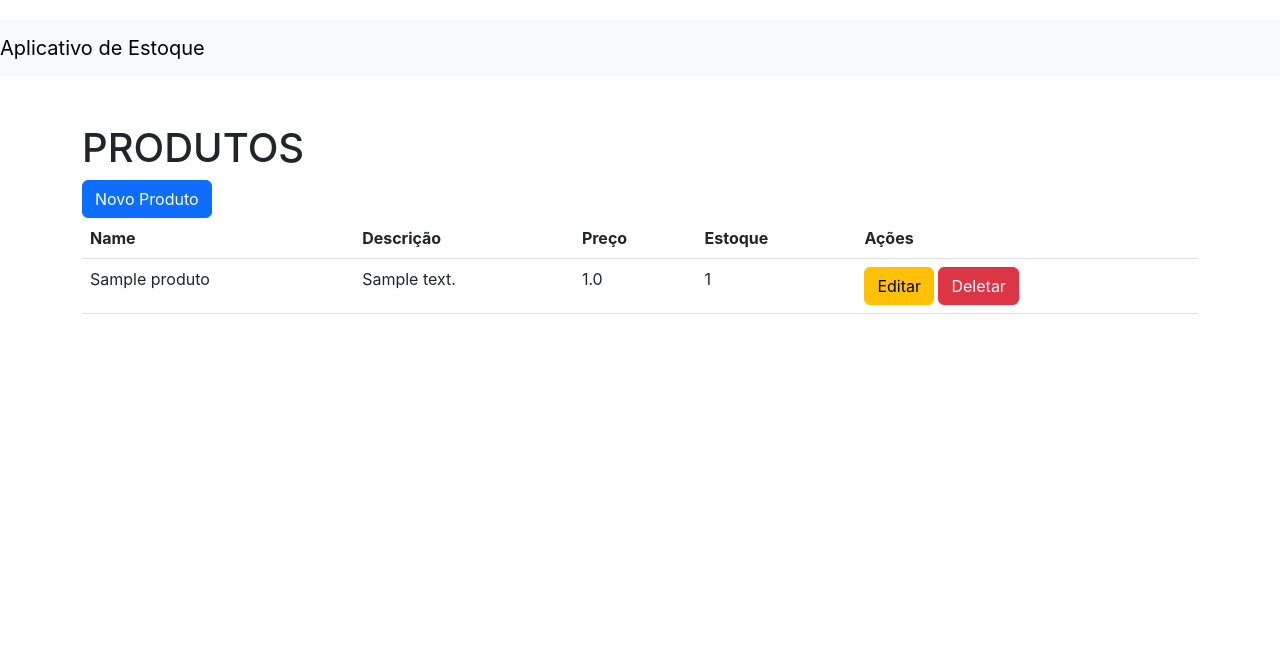
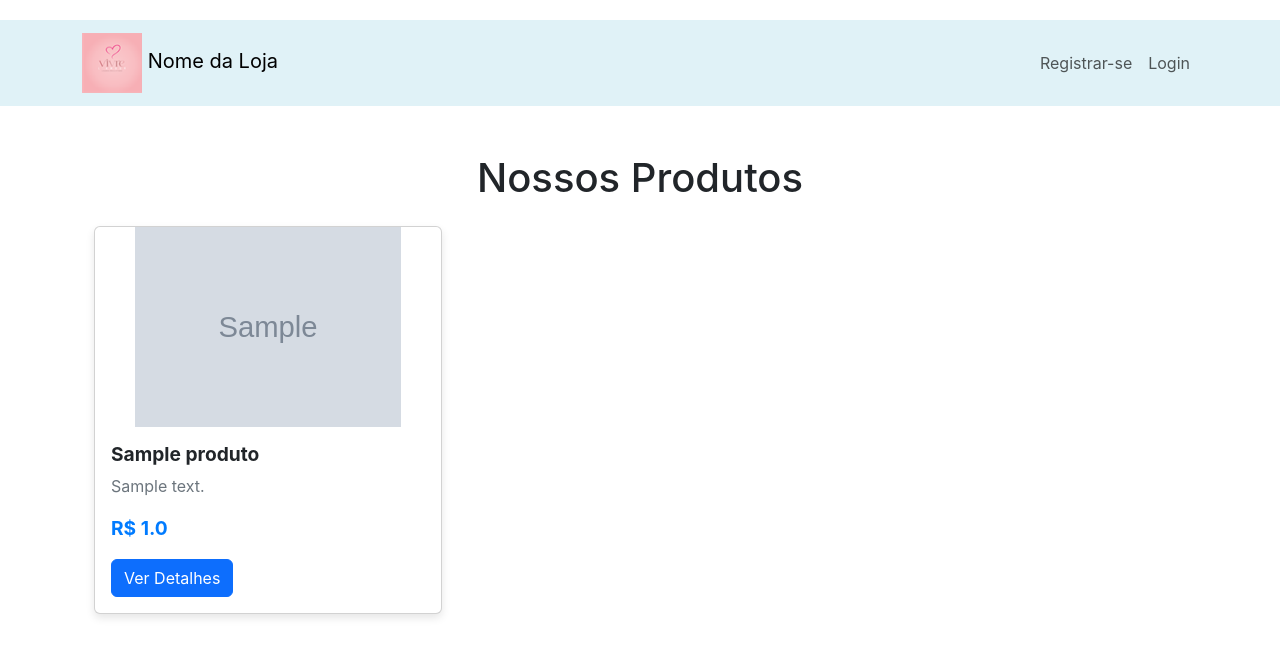
Before and after one commit to gefico/ecommerce, a Flask app: page / in a window 1280 px wide. Shown: the top 657 px of the page. Run offline with Flask 3, Linux system fonts and the light colour scheme; tables that the repository leaves empty hold one stand-in row (values such as "Sample post"); grey boxes marked "Sample" are stand-in pictures; some libraries are stand-ins or nearby versions.

Commit message:
Subindo restante dos arquivos

```diff
--- a/app/__init__.py
+++ b/app/__init__.py
@@ -3,7 +3,7 @@ from flask_sqlalchemy import SQLAlchemy
 
 app = Flask(__name__)
 app.config.from_object('config.Config')
-app.secret_key = 'some_secret'
+app.secret_key = 'e5af987a9e549494c0c9959a893f4a9f'  # Defina uma chave secreta
 db = SQLAlchemy(app)
 
 from app import  models, routes
--- a/app/routes.py
+++ b/app/routes.py
@@ -1,14 +1,76 @@
-from flask import render_template, request, redirect, url_for
+from flask import render_template, request, redirect, url_for,session
 from app import app, db
-from app.models import Produtos
+from app.models import Produtos,User
+from werkzeug.security import generate_password_hash, check_password_hash
+
+def admin_required():
+    loggedin = session.get('loggedin')
+    is_admin = False  # Inicialize is_admin como False por padrão
+
+    if loggedin:
+        user = User.query.get(session['id'])
+        if user:
+            is_admin = user.is_admin
+
+    print(f"loggedin: {loggedin}, is_admin: {is_admin}")
+
+    if not loggedin or not is_admin:
+        return redirect(url_for('login'))
+
+@app.route('/register', methods=['GET', 'POST'])
+def register():
+    if request.method == 'POST':
+        username = request.form['username']
+        email = request.form['email']
+        password = request.form['password']
+        hashed_password = generate_password_hash(password, method='sha256')
+        new_user = User(username=username, email=email, password=hashed_password)
+        db.session.add(new_user)
+        db.session.commit()
+        return redirect(url_for('login'))
+    return render_template('register.html')
+
+@app.route('/login', methods=['GET', 'POST'])
+def login():
+    if request.method == 'POST':
+        username = request.form['username']
+        password = request.form['password']
+        user = User.query.filter_by(username=username).first()
+        if user and check_password_hash(user.password, password):
+            session['loggedin'] = True
+            session['id'] = user.id
+            session['username'] = user.username
+            return redirect(url_for('admin'))
+        else:
+            return render_template('login.html', error='Usuário ou senha incorretos')
+    return render_template('login.html')
+
+@app.route('/logout')
+def logout():
+    session.pop('loggedin', None)
+    session.pop('id', None)
+    session.pop('username', None)
+    return redirect(url_for('index'))
 
 @app.route('/') # Rota para a página inicial
 def index():
+    view_produtos = Produtos.query.all()
+    return render_template('produtos.html', produtos=view_produtos)
+
+@app.route('/produto/<int:id>') # Rota para a página de detalhes do produto
+def produto(id):
+    produto = Produtos.query.get(id)
+    return render_template('detalhe_produto.html', produto=produto)
+
+@app.route('/admin') # Rota para a página sobre
+def admin():
+    admin_required()
     view_produtos = Produtos.query.all()
     return render_template('index.html', produtos=view_produtos)
 
 @app.route('/cadastrar', methods=['GET', 'POST']) # Rota para a página de cadastro
 def cadastrar():
+    admin_required()
     if request.method == 'POST':
         nome = request.form['nome']
         preco = request.form['preco']
@@ -18,11 +80,12 @@ def cadastrar():
         novo_produto = Produtos(nome=nome, preco=preco, descricao=descricao, estoque=estoque, imagem=imagem)
         db.session.add(novo_produto)
         db.session.commit()
-        return redirect(url_for('index'))
+        return redirect(url_for('admin'))
     return render_template('cadastrar.html')
 
 @app.route('/editar/<int:id>', methods=['GET', 'POST']) # Rota para a página de edição
 def editar(id):
+    admin_required()
     produto = Produtos.query.get(id)
     if request.method == 'POST':
         produto.nome = request.form['nome']
@@ -31,12 +94,13 @@ def editar(id):
         produto.estoque = request.form['estoque']
         produto.imagem = request.form['imagem']
         db.session.commit()
-        return redirect(url_for('index'))
+        return redirect(url_for('admin'))
     return render_template('editar.html', produto=produto)
 
 @app.route('/deletar/<int:id>') # Rota para deletar um produto
 def deletar(id):
+    admin_required()
     produto = Produtos.query.get(id)
     db.session.delete(produto)
     db.session.commit()
-    return redirect(url_for('index'))
+    return redirect(url_for('admin'))
--- a/app/static/style.css
+++ b/app/static/style.css
@@ -1,6 +1,8 @@
+/* style.css */
 body {
     padding-top: 20px;
 }
+
 * {
     box-sizing: border-box;
     font-family: -apple-system, BlinkMacSystemFont, "segoe ui", roboto, oxygen, ubuntu, cantarell, "fira sans", "droid sans", "helvetica neue", Arial, sans-serif;
@@ -8,48 +10,65 @@ body {
     -webkit-font-smoothing: antialiased;
     -moz-osx-font-smoothing: grayscale;
 }
+
 body {
-    background-color: #435165;
+    background-color: #f8f9fa;
     margin: 0;
 }
-.login, .register {
+
+.login,
+.register {
     width: 400px;
     background-color: #ffffff;
-    box-shadow: 0 0 9px 0 rgba(0, 0, 0, 0.3);
+    box-shadow: 0 0 9px 0 rgba(0, 0, 0, 0.1);
     margin: 100px auto;
 }
-.login h1, .register h1 {
+
+.login h1,
+.register h1 {
     text-align: center;
     color: #5b6574;
     font-size: 24px;
     padding: 20px 0 20px 0;
     border-bottom: 1px solid #dee0e4;
 }
-.login .links, .register .links {
+
+.login .links,
+.register .links {
     display: flex;
     padding: 0 15px;
 }
-.login .links a, .register .links a {
+
+.login .links a,
+.register .links a {
     color: #adb2ba;
     text-decoration: none;
     display: inline-flex;
     padding: 0 10px 10px 10px;
     font-weight: bold;
 }
-.login .links a:hover, .register .links a:hover {
+
+.login .links a:hover,
+.register .links a:hover {
     color: #9da3ac;
 }
-.login .links a.active, .register .links a.active {
+
+.login .links a.active,
+.register .links a.active {
     border-bottom: 3px solid #3274d6;
     color: #3274d6;
 }
-.login form, .register form {
+
+.login form,
+.register form {
     display: flex;
     flex-wrap: wrap;
     justify-content: center;
     padding-top: 20px;
 }
-.login form label, .register form label {
+
+.login form label,
+.register form label {
     display: flex;
     justify-content: center;
     align-items: center;
@@ -58,14 +77,22 @@ body {
     background-color: #3274d6;
     color: #ffffff;
 }
-.login form input[type="password"], .login form input[type="text"], .login form input[type="email"], .register form input[type="password"], .register form input[type="text"], .register form input[type="email"] {
+
+.login form input[type="password"],
+.login form input[type="text"],
+.login form input[type="email"],
+.register form input[type="password"],
+.register form input[type="text"],
+.register form input[type="email"] {
     width: 310px;
     height: 50px;
     border: 1px solid #dee0e4;
     margin-bottom: 20px;
     padding: 0 15px;
 }
-.login form input[type="submit"], .register form input[type="submit"] {
+
+.login form input[type="submit"],
+.register form input[type="submit"] {
     width: 100%;
     padding: 15px;
     margin-top: 20px;
@@ -76,26 +103,33 @@ body {
     color: #ffffff;
     transition: background-color 0.2s;
 }
-.login form input[type="submit"]:hover, .register form input[type="submit"]:hover {
+
+.login form input[type="submit"]:hover,
+.register form input[type="submit"]:hover {
     background-color: #2868c7;
     transition: background-color 0.2s;
 }
+
 .navtop {
-    background-color: #2f3947;
+    background-color: #6060db;
     height: 60px;
     width: 100%;
     border: 0;
 }
+
 .navtop div {
     display: flex;
     margin: 0 auto;
     width: 1000px;
     height: 100%;
 }
-.navtop div h1, .navtop div a {
+
+.navtop div h1,
+.navtop div a {
     display: inline-flex;
     align-items: center;
 }
+
 .navtop div h1 {
     flex: 1;
     font-size: 24px;
@@ -104,25 +138,31 @@ body {
     color: #eaebed;
     font-weight: normal;
 }
+
 .navtop div a {
     padding: 0 20px;
     text-decoration: none;
     color: #c1c4c8;
     font-weight: bold;
 }
+
 .navtop div a i {
     padding: 2px 8px 0 0;
 }
+
 .navtop div a:hover {
     color: #eaebed;
 }
+
 body.loggedin {
     background-color: #f3f4f7;
 }
+
 .content {
     width: 1000px;
     margin: 0 auto;
 }
+
 .content h2 {
     margin: 0;
     padding: 25px 0;
@@ -130,21 +170,102 @@ body.loggedin {
     border-bottom: 1px solid #e0e0e3;
     color: #4a536e;
 }
-.content > p, .content > div {
+
+.content > p,
+.content > div {
     box-shadow: 0 0 5px 0 rgba(0, 0, 0, 0.1);
     margin: 25px 0;
     padding: 25px;
     background-color: #fff;
 }
-.content > p table td, .content > div table td {
+
+.content > p table td,
+.content > div table td {
     padding: 5px;
 }
-.content > p table td:first-child, .content > div table td:first-child {
+
+.content > p table td:first-child,
+.content > div table td:first-child {
     font-weight: bold;
     color: #4a536e;
     padding-right: 15px;
 }
+
 .content > div p {
     padding: 5px;
     margin: 0 0 10px 0;
 }
+
+/* Product Listing Styles */
+.product-card {
+    border: none;
+    box-shadow: 0 4px 8px rgba(0, 0, 0, 0.1);
+    transition: transform 0.3s ease-in-out;
+    margin-bottom: 20px;
+}
+
+.product-card:hover {
+    transform: scale(1.05);
+}
+
+.product-image {
+    height: 200px;
+    object-fit: contain;
+    width: 100%;
+}
+
+.card-title {
+    font-size: 1.2rem;
+    font-weight: bold;
+    margin-bottom: 0.5rem;
+}
+
+.card-text {
+    font-size: 1rem;
+    color: #6c757d;
+}
+
+.price {
+    font-size: 1.2rem;
+    color: #007bff;
+    font-weight: bold;
+}
+
+.btn-primary {
+    background-color: #007bff;
+    border-color: #007bff;
+}
+
+.btn-primary:hover {
+    background-color: #0056b3;
+    border-color: #0056b3;
+}
+
+/* Product Detail Styles */
+.product-detail-container {
+    margin-top: 20px;
+    padding: 20px;
+    background-color: #fff;
+    box-shadow: 0 0 10px rgba(0, 0, 0, 0.1);
+    max-width: 30%;
+    margin-left: auto;
+    margin-right: auto;
+}
+
+.product-image-detail {
+    max-width: 40%;
+    height: auto;
+    margin-bottom: 20px;
+    display: block;
+    margin-left: auto;
+    margin-right: auto;
+}
+
+.product-info {
+    margin-bottom: 15px;
+}
+
+.product-info strong {
+    font-weight: bold;
+    margin-right: 5px;
+}
--- a/app/templates/base.html
+++ b/app/templates/base.html
@@ -3,7 +3,7 @@
 <head>
     <meta charset="UTF-8">
     <meta name="viewport" content="width=device-width, initial-scale=1.0">
-    <title>{% block title %}Controle de Estoque{% endblock %}</title>
+    <title>{% block title %}Nossa Loja{% endblock %}</title>
     <link rel="stylesheet" href="{{ url_for('static', filename='style.css') }}">
     <!-- Bootstrap CSS -->
     <link href="https://cdn.jsdelivr.net/npm/bootstrap@5.3.0/dist/css/bootstrap.min.css" rel="stylesheet">
@@ -11,13 +11,31 @@
     <link rel="stylesheet" href="https://cdnjs.cloudflare.com/ajax/libs/font-awesome/6.0.0-beta3/css/all.min.css">
 </head>
 <body>
-    <nav class="navbar navbar-expand-lg navbar-light bg-light">
-        <a class="navbar-brand" href="#">Aplicativo de Estoque</a>
-        <button class="navbar-toggler" type="button" data-toggle="collapse" data-target="#navbarNav" aria-controls="navbarNav" aria-expanded="false" aria-label="Toggle navigation">
-            <span class="navbar-toggler-icon"></span>
-        </button>
-        <div class="collapse navbar-collapse" id="navbarNav">
-
+    <nav class="navbar navbar-expand-lg navbar-light" style="background-color: #e0f2f7;">
+        <div class="container">
+            <a class="navbar-brand" href="{{ url_for('index') }}">
+                <img src="{{ url_for('static', filename='images/logo.png') }}" alt="Logotipo da Loja" width="60" height="60" class="d-inline-block align-middle mr-2">
+                Nome da Loja
+            </a>
+            <button class="navbar-toggler" type="button" data-bs-toggle="collapse" data-bs-target="#navbarNav" aria-controls="navbarNav" aria-expanded="false" aria-label="Toggle navigation">
+                <span class="navbar-toggler-icon"></span>
+            </button>
+            <div class="collapse navbar-collapse" id="navbarNav">
+                <ul class="navbar-nav ms-auto">
+                    {% if session.get('loggedin') %}
+                        <li class="nav-item">
+                            <a class="nav-link" href="{{ url_for('logout') }}">Logout</a>
+                        </li>
+                    {% else %}
+                        <li class="nav-item">
+                            <a class="nav-link" href="{{ url_for('register') }}">Registrar-se</a>
+                        </li>
+                        <li class="nav-item">
+                            <a class="nav-link" href="{{ url_for('login') }}">Login</a>
+                        </li>
+                    {% endif %}
+                </ul>
+            </div>
         </div>
     </nav>
 
--- a/app/templates/index.html
+++ b/app/templates/index.html
@@ -10,6 +10,7 @@
             <th>Descrição</th>
             <th>Preço</th>
             <th>Estoque</th>
+            <th>Imagem</th>
             <th>Ações</th>
         </tr>
     </thead>
@@ -20,6 +21,7 @@
             <td>{{ produtos.descricao }}</td>
             <td>{{ produtos.preco }}</td>
             <td>{{ produtos.estoque }}</td>
+            <td><img src="{{ produtos.imagem }}" style="width: 50px; height: 50px;"></td> <!-- Exibe a imagem -->
             <td>
                 <a href="{{ url_for('editar', id=produtos.id) }}" class="btn btn-warning">Editar</a>
                 <a href="{{ url_for('deletar', id=produtos.id) }}" class="btn btn-danger">Deletar</a>
--- /dev/null
+++ b/app/templates/produtos.html
@@ -0,0 +1,28 @@
+{% extends 'base.html' %}
+
+{% block content %}
+<body>
+    <div class="container mt-5">
+        <h1 class="text-center mb-4">Nossos Produtos</h1>
+        <div class="row">
+            {% for produto in produtos %}
+            <div class="col-md-4">
+                <div class="card product-card">
+                    <img src="{{ produto.imagem }}" class="card-img-top product-image" alt="{{ produto.nome }}">
+                    <div class="card-body">
+                        <h5 class="card-title">{{ produto.nome }}</h5>
+                        <p class="card-text">{{ produto.descricao }}</p>
+                        <p class="price">R$ {{ produto.preco }}</p>
+                        <a href="{{ url_for('produto', id=produto.id) }}" class="btn btn-primary">Ver Detalhes</a>
+                    </div>
+                </div>
+            </div>
+            {% endfor %}
+        </div>
+    </div>
+
+    <script src="https://code.jquery.com/jquery-3.5.1.slim.min.js"></script>
+    <script src="https://cdn.jsdelivr.net/npm/@popperjs/core@2.9.3/dist/umd/popper.min.js"></script>
+    <script src="https://stackpath.bootstrapcdn.com/bootstrap/4.5.2/js/bootstrap.min.js"></script>
+</body>
+{% endblock %}
--- a/run.py
+++ b/run.py
@@ -7,4 +7,5 @@ if __name__ == '__main__':
             db.create_all()
         except Exception as e:
             print(f"Erro ao criar o banco de dados: {e}")
+
     app.run(debug=True)
```
Also changed, not shown: app/models.py (+11 -0 lines), app/templates/detalhe_produto.html (added, +34 -0 lines), app/templates/login.html (added, +18 -0 lines), app/templates/register.html (added, +18 -0 lines), app/static/images/logo.bmp (added), app/static/images/logo.png (added). Lines whose indentation alone changed are shown as unchanged.
